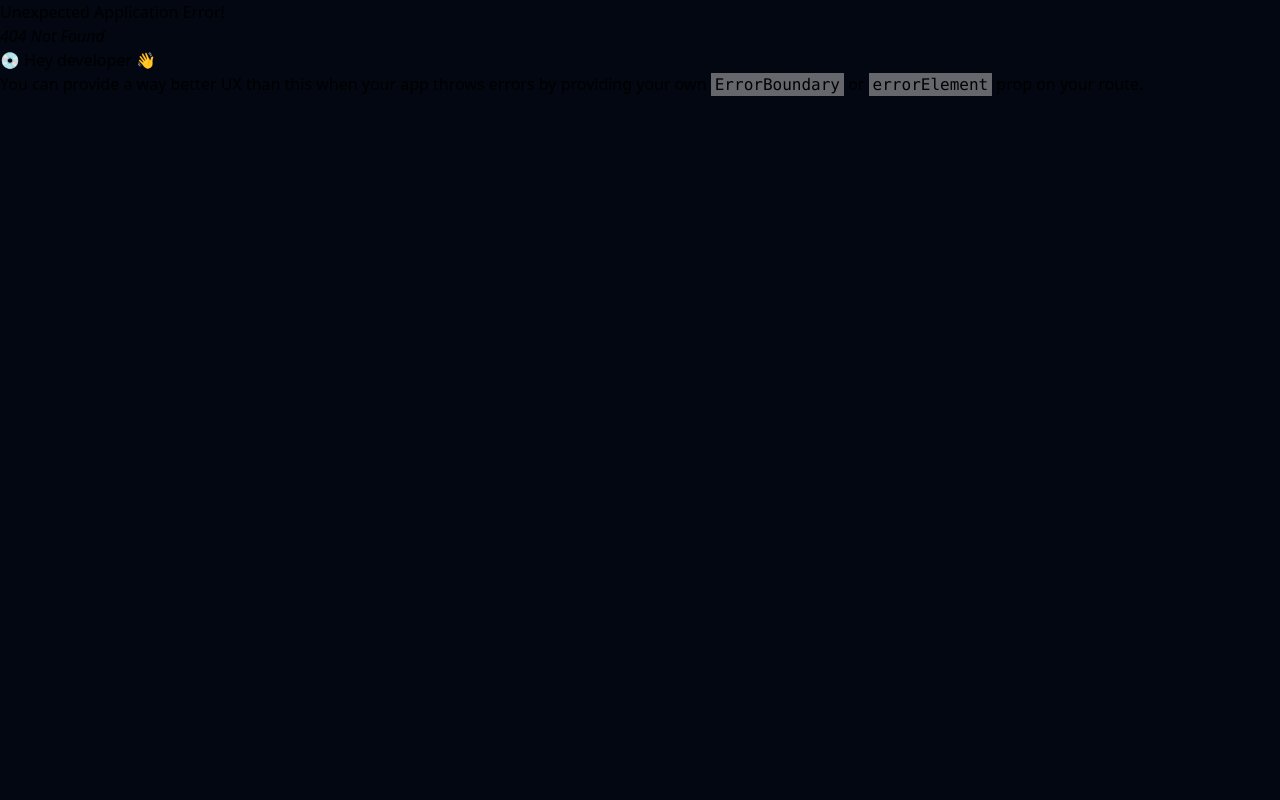
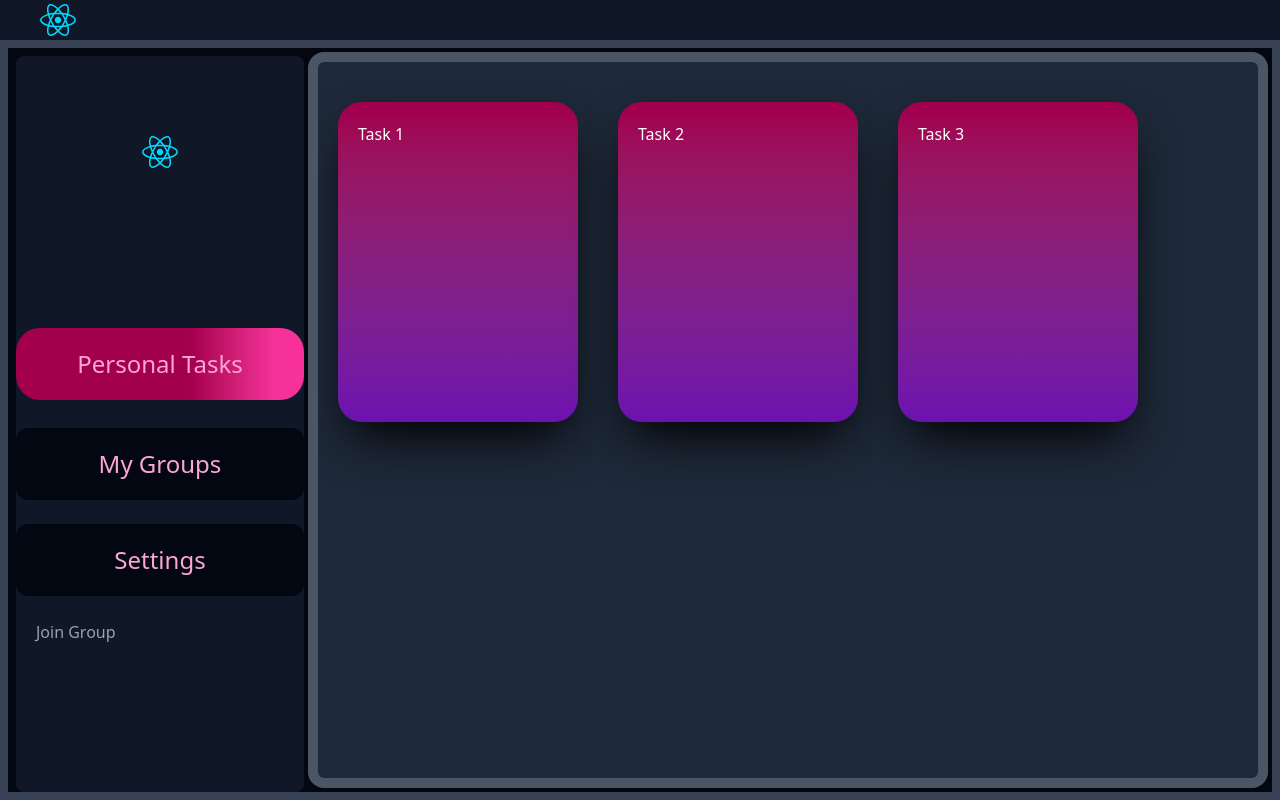
Before and after one commit to Kunlun13/frontendPrototype2, a React (Vite) app: page /1/personal_tasks in a window 1280 px wide. Before the commit this address had no page. Built offline with nearby package versions, Linux system fonts and the light colour scheme.

Commit message:
Add UI for Logged In User

```diff
--- /dev/null
+++ b/src/components/Mygroup/Mygroup.jsx
@@ -0,0 +1,11 @@
+import React from 'react'
+
+function Mygroup() {
+  return (
+    <div className='flex bg-gray-800 rounded-2xl justify-center h-full items-center text-white border-10 border-gray-600'>
+        My Group
+    </div>
+  )
+}
+
+export default Mygroup
--- /dev/null
+++ b/src/components/Personaltasks/Personaltasks.jsx
@@ -0,0 +1,21 @@
+import React from 'react'
+
+function Personaltasks() {
+  return (
+    <div className='flex bg-gray-800 rounded-2xl h-full text-white border-10 border-gray-600  flex-wrap overflow-y-auto py-5' style={{WebkitScrollSnapType:'block'}}>
+
+        <div className='h-36 w-full sm:h-80 sm:w-60 rounded-3xl bg-gradient-to-b from-pink-800 to-purple-800  hover:from-pink-700  shadow-2xl shadow-black m-5 p-5'>
+            Task 1
+        </div>
+        <div className='h-36 w-full sm:h-80 sm:w-60 rounded-3xl bg-gradient-to-b from-pink-800 to-purple-800  hover:from-pink-700  shadow-2xl shadow-black m-5 p-5'>
+            Task 2
+        </div>
+        <div className='h-36 w-full sm:h-80 sm:w-60 rounded-3xl bg-gradient-to-b from-pink-800 to-purple-800  hover:from-pink-700  shadow-2xl shadow-black m-5 p-5'>
+            Task 3
+        </div>
+
+    </div>
+  )
+}
+
+export default Personaltasks
--- /dev/null
+++ b/src/components/Sidemenu/Sidemenu.jsx
@@ -0,0 +1,55 @@
+import React from 'react'
+import { Route, createRoutesFromElements } from 'react-router-dom'
+import { NavLink } from 'react-router-dom'
+
+function Sidemenu() {
+
+  return (
+    <div className='h-full w-2xs bg-gray-900 m-1 rounded-lg flex flex-col items-center'>
+        <div className='m-20'>
+            <img src="../src/assets/react.svg" alt="Image not found" />
+        </div>
+        <div className='w-full flex flex-col items-center gap-5'>
+
+        <div className='m-1 mt-20 hover:bg-pink-700 w-full transition-all duration-200 rounded-3xl text-pink-300'>
+            <NavLink className={({isActive})=>{
+                if(isActive==true)
+                return "bg-gradient-to-r from-pink-800 from-60%  to-pink-500 to-90% w-full  text-pink-300 cursor-default block text-center p-5 text-2xl rounded-3xl"
+            else
+            return "bg-gray-950 hover:bg-pink-800 w-full transition-all duration-200 text-pink-300 cursor-default block text-center p-5 text-2xl rounded-xl"
+    }} to='personal_tasks'>
+                Personal Tasks
+            </NavLink>
+            </div>
+        <div className='m-1 w-full'>
+        <NavLink className={({isActive})=>{
+            if(isActive==true)
+            return "bg-gradient-to-r from-pink-800 from-60%  to-pink-500 to-90% w-full  text-pink-300 cursor-default block text-center p-5 text-2xl rounded-3xl"
+        else
+        return "bg-gray-950 hover:bg-pink-800 w-full transition-all duration-200 text-pink-300 cursor-default block text-center p-5 text-2xl rounded-xl"
+}} to='groups'>
+        My Groups
+        </NavLink>
+        </div>
+        <div className='w-full'>
+        <NavLink className={({isActive})=>{
+            if(isActive==true)
+            return "bg-gradient-to-r from-pink-800 from-60%  to-pink-500 to-90% w-full  text-pink-300 cursor-default block text-center p-5 text-2xl rounded-3xl"
+        else
+        return "bg-gray-950 hover:bg-pink-800 w-full transition-all duration-200 text-pink-300 cursor-default block text-center p-5 text-2xl rounded-xl"
+}} to='settings'>
+        Settings
+        </NavLink>
+        </div>
+    </div>
+    <div className='m-1 w-full'>
+            <button className=" hover:text-pink-700
+          transition-all duration-200 text-gray-400 cursor-default text-center p-5 text-md rounded-3xl active:text-pink-800">
+            Join Group
+            </button>
+        </div>
+    </div>
+  )
+}
+
+export default Sidemenu
--- a/src/components/Signin/Signin.jsx
+++ b/src/components/Signin/Signin.jsx
@@ -1,8 +1,102 @@
 import React from 'react'
+import { useState } from 'react'
+import { useNavigate } from 'react-router-dom'
 
 function Signin() {
+  const [name, setName] = useState("")
+  const [username, setUsername] = useState("")
+  const [password, setPassword] = useState("")
+  const [email, setEmail] = useState("")
+  const [confirmPassword, setConfirmPassword] = useState("")
+  const [passwordError, setPasswordError] = useState(false)
+  const navigate = useNavigate()
+
+  // const ref = useRef(null)
+  // const passError = ref.current
+  // console.log(passError)
+
+  // useEffect(function error (){
+
+  //   if(passwordError)
+  //   return "hidden"
+  //   return ""
+  // }, [passwordError])
+
+  async function Signin(){
+    const req = {
+      username,
+      password,
+    }
+    try {
+      const res = await fetch("https://taskorganizer-nb9b.onrender.com/api/v1/users/signin",
+      {
+        method:"POST",
+        headers: {
+        "Content-Type": "application/json"
+      },
+        body: JSON.stringify(req)
+      })
+      if(!res.ok)
+      {
+        console.log("Sorry some error occored during an api call")
+        return
+      }
+      console.log(await res.json())
+
+    } catch (error) {
+      console.log("Sorry some error occored while an api call ", error)
+    }
+  }
+
+  async function Login(event){
+    event.preventDefault()
+    if (username == "" ||
+      password=="")
+    return
+
+    await Signin()
+
+  }
+
   return (
-    <div>Signin</div>
+    <div className='flex justify-center items-center bg-gray-950 h-full text-lg text-pink-300 p-10'>
+      <div className='bg-gray-900 w-96 rounded-2xl'>
+        <div className='flex justify-center m-10'>
+        <img src="src/assets/react.svg" alt="Image" />
+        </div>
+          <form className='m-10'>
+            <ul>
+              <li className='text-center'>
+                <div className='m-5'>
+                <input type="text" className='bg-gray-800 p-1 w-full outline-none  rounded-lg'
+                placeholder='Username'
+                value={username}
+                onChange={(e)=>{setUsername(e.target.value)}}
+                />
+              </div>
+                </li>
+                <div className='m-5'>
+
+              <li className='text-center w-full outline-none'>
+                <input type="password" className='bg-gray-800 p-1  outline-none w-full  rounded-lg'
+                placeholder='Enter Password'
+                value={password}
+                onChange={(e)=>{setPassword(e.target.value)}}
+                />
+                </li>
+                </div>
+                <div className='m-5'>
+
+              <li className='text-center'>
+                <button type="submit" onClick={Login} className='bg-pink-400 p-1 hover:bg-pink-500
+                shadow-sm shadow-black active:inset-shadow-black active:inset-shadow-sm text-pink-800 mt-5 mb-1 rounded-xl'>Sign In</button>
+                <div>{""}</div>
+              </li>
+                </div>
+            </ul>
+          </form>
+      </div>
+    </div>
   )
 }
 
--- /dev/null
+++ b/src/components/Userlayout/Userlayout.jsx
@@ -0,0 +1,24 @@
+import React from 'react'
+import { Outlet, useParams } from 'react-router-dom'
+import Sidemenu from '../Sidemenu/Sidemenu'
+
+function Userlayout() {
+    const { id } = useParams()
+  return (
+    <div className='h-full flex flex-col'>
+        <div className='bg-gray-900 p-1 pl-10'>
+            <img src="../src\assets\react.svg" alt="Img not found"  />
+        </div>
+    <div className='flex p-1 border-8 border-gray-700 h-full w-full bg-gray-950'>
+        <div>
+        <Sidemenu/>
+        </div>
+    <div className='w-full'>
+    <Outlet/>
+    </div>
+    </div>
+    </div>
+  )
+}
+
+export default Userlayout
--- a/src/main.jsx
+++ b/src/main.jsx
@@ -7,13 +7,24 @@ import Home from './components/Home/Home.jsx'
 import Register from './components/Signup/Register.jsx'
 import Layout from './components/Layout/Layout.jsx'
 import Signin from './components/Signin/Signin.jsx'
+import Userlayout from './components/Userlayout/Userlayout.jsx'
+import Personaltasks from './components/Personaltasks/Personaltasks.jsx'
+import Mygroup from './components/Mygroup/Mygroup.jsx'
 
 const router = createBrowserRouter(
   createRoutesFromElements(
-    <Route path="/" element={<Layout/>}>
+    <Route path='/' element="">
+    <Route path="" element={<Layout/>}>
       <Route path='' element={<Home/>} />
       <Route path='Register' element={<Register/>} />
       <Route path='Signin' element={<Signin/>} />
+    </Route>
+    <Route path=":id" element={<Userlayout/>}>
+      <Route path='personal_tasks' element={<Personaltasks/>} />
+      <Route path='' element={<div className='text-white'>hahaha</div>} />
+      <Route path='groups' element={<Mygroup/>} />
+      <Route path='settings' element={<div className='text-white'>hahaha</div>} />
+    </Route>
     </Route>
   )
 )
```
